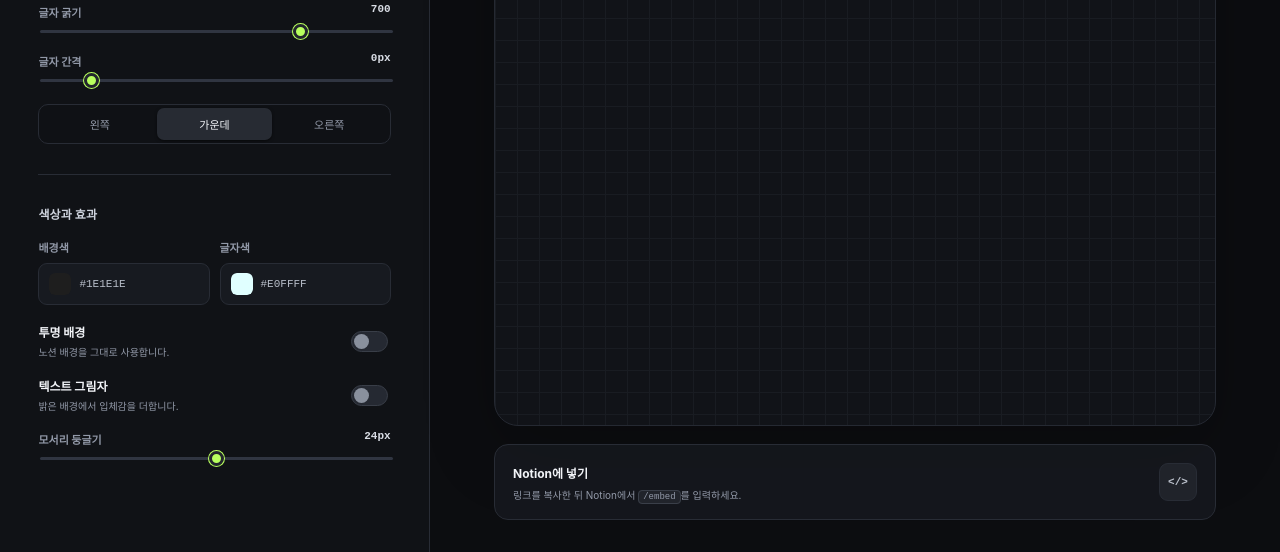
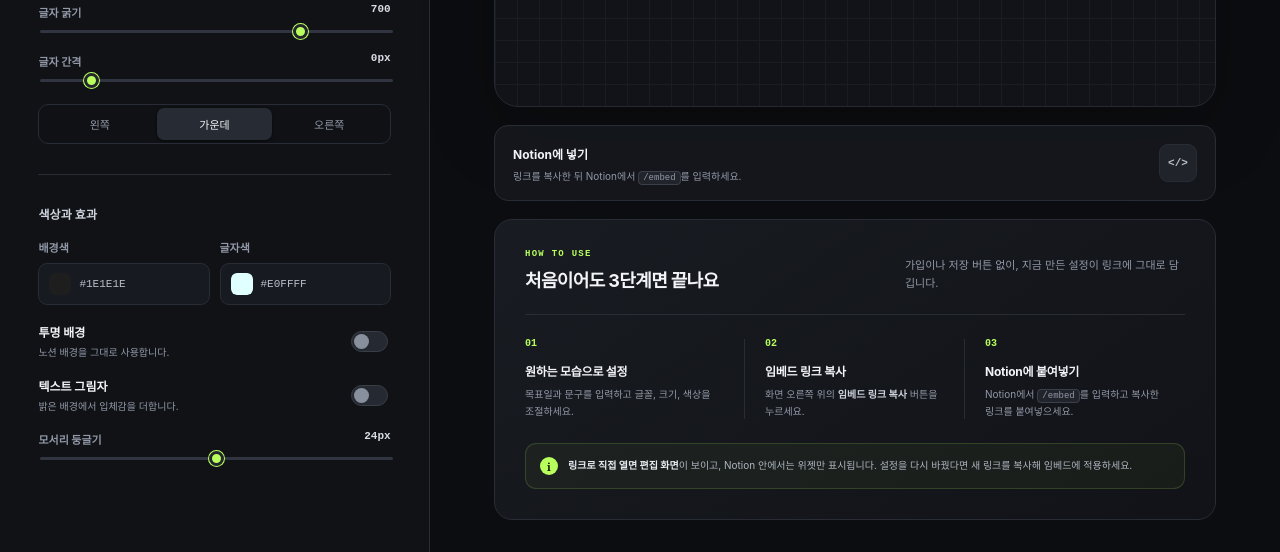
Before and after one commit to cloudharps/dday-widget-studio, a website: page public/index.html in a window 1280 px wide. Shown: the part 787-1339 px from the top of the page. Drawn offline with Linux system fonts and the light colour scheme.

Commit message:
Add user-facing setup guide

```diff
--- a/public/index.html
+++ b/public/index.html
@@ -148,6 +148,43 @@
               &lt;/&gt;
             </button>
           </div>
+
+          <section class="usage-guide" aria-labelledby="usageGuideTitle">
+            <div class="guide-heading">
+              <div>
+                <p class="guide-eyebrow">HOW TO USE</p>
+                <h2 id="usageGuideTitle">처음이어도 3단계면 끝나요</h2>
+              </div>
+              <p>가입이나 저장 버튼 없이, 지금 만든 설정이 링크에 그대로 담깁니다.</p>
+            </div>
+            <ol class="guide-steps">
+              <li>
+                <span class="step-number">01</span>
+                <div>
+                  <strong>원하는 모습으로 설정</strong>
+                  <p>목표일과 문구를 입력하고 글꼴, 크기, 색상을 조절하세요.</p>
+                </div>
+              </li>
+              <li>
+                <span class="step-number">02</span>
+                <div>
+                  <strong>임베드 링크 복사</strong>
+                  <p>화면 오른쪽 위의 <b>임베드 링크 복사</b> 버튼을 누르세요.</p>
+                </div>
+              </li>
+              <li>
+                <span class="step-number">03</span>
+                <div>
+                  <strong>Notion에 붙여넣기</strong>
+                  <p>Notion에서 <kbd>/embed</kbd>를 입력하고 복사한 링크를 붙여넣으세요.</p>
+                </div>
+              </li>
+            </ol>
+            <div class="guide-note">
+              <span aria-hidden="true">i</span>
+              <p><strong>링크로 직접 열면 편집 화면</strong>이 보이고, Notion 안에서는 위젯만 표시됩니다. 설정을 다시 바꿨다면 새 링크를 복사해 임베드에 적용하세요.</p>
+            </div>
+          </section>
         </section>
       </main>
     </div>
--- a/public/styles.css
+++ b/public/styles.css
@@ -211,6 +211,24 @@ kbd { border: 1px solid #3a3f49; border-radius: 4px; padding: 1px 4px; backgroun
 .icon-button { width: 38px; height: 38px; flex: 0 0 auto; border: 1px solid var(--line); border-radius: 9px; background: #20232a; color: #bbc1cc; font: 700 11px ui-monospace, monospace; }
 .icon-button:hover { border-color: #4c535f; color: var(--accent); }
 
+.usage-guide { margin-top: 18px; padding: clamp(22px, 3vw, 30px); border: 1px solid var(--line); border-radius: 18px; background: linear-gradient(145deg, rgba(25, 28, 34, 0.96), rgba(17, 19, 24, 0.96)); }
+.guide-heading { display: flex; justify-content: space-between; align-items: end; gap: 28px; padding-bottom: 22px; border-bottom: 1px solid var(--line); }
+.guide-heading > p { max-width: 280px; margin: 0; color: var(--muted); font-size: 11px; line-height: 1.65; }
+.guide-eyebrow { margin: 0 0 7px; color: var(--accent); font: 700 9px/1 ui-monospace, monospace; letter-spacing: 0.14em; }
+.guide-heading h2 { margin: 0; font-size: 18px; letter-spacing: -0.035em; }
+.guide-steps { display: grid; grid-template-columns: repeat(3, 1fr); gap: 0; margin: 0; padding: 24px 0; list-style: none; }
+.guide-steps li { min-width: 0; padding: 0 20px; border-right: 1px solid var(--line); }
+.guide-steps li:first-child { padding-left: 0; }
+.guide-steps li:last-child { padding-right: 0; border-right: 0; }
+.step-number { display: block; margin-bottom: 13px; color: var(--accent); font: 700 10px/1 ui-monospace, monospace; }
+.guide-steps strong { display: block; font-size: 12px; letter-spacing: -0.02em; }
+.guide-steps p { margin: 7px 0 0; color: var(--muted); font-size: 10px; line-height: 1.65; word-break: keep-all; }
+.guide-steps b { color: #cdd2dc; font-weight: 650; }
+.guide-note { display: flex; align-items: flex-start; gap: 10px; padding: 13px 14px; border: 1px solid rgba(184, 255, 94, 0.16); border-radius: 11px; background: rgba(184, 255, 94, 0.045); }
+.guide-note > span { width: 18px; height: 18px; flex: 0 0 auto; display: grid; place-items: center; border-radius: 50%; background: var(--accent); color: var(--accent-ink); font: 800 11px/1 Georgia, serif; }
+.guide-note p { margin: 0; color: #aeb5c1; font-size: 10px; line-height: 1.65; }
+.guide-note strong { color: #e7ebf1; font-weight: 700; }
+
 .embed-shell { display: none; width: 100vw; height: 100vh; min-height: 100%; }
 .embed-shell .widget-frame { width: 100%; height: 100%; min-height: 100%; border-radius: var(--widget-radius); }
 body.embed-mode { overflow: hidden; background: transparent; }
@@ -224,6 +242,7 @@ body.embed-mode .embed-shell { display: flex; }
   .workspace { grid-template-columns: 1fr; }
   .control-panel { border-right: 0; border-bottom: 1px solid var(--line); }
   .preview-panel { min-height: 650px; }
+  .guide-heading { align-items: start; }
 }
 
 @media (max-width: 560px) {
@@ -237,6 +256,12 @@ body.embed-mode .embed-shell { display: flex; }
   .preview-stage { min-height: 330px; border-radius: 18px; }
   .widget-frame { min-height: 180px; padding: 22px 16px; }
   .link-card p { line-height: 1.5; }
+  .guide-heading { display: grid; gap: 10px; }
+  .guide-heading > p { max-width: none; }
+  .guide-steps { grid-template-columns: 1fr; padding-bottom: 20px; }
+  .guide-steps li, .guide-steps li:first-child, .guide-steps li:last-child { padding: 16px 0; border-right: 0; border-bottom: 1px solid var(--line); }
+  .guide-steps li:last-child { border-bottom: 0; }
+  .step-number { margin-bottom: 8px; }
 }
 
 @media (prefers-reduced-motion: reduce) {
```
